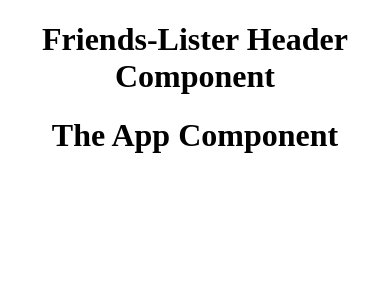
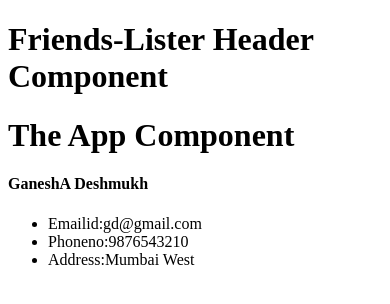
Before and after one commit to ganesh-deshmukh/friends-list, a React (Create React App) app: page / in a window 390 px wide. Shown: the top 304 px of the page. Built offline with nearby package versions, Linux system fonts and the light colour scheme.

Commit message:
added 'Friends' Component with friends-details - email,phone, address.

```diff
--- a/src/App.css
+++ b/src/App.css
@@ -1,27 +1,9 @@
 .App {
-  text-align: center;
+  text-align: left;
 }
 
 .App-header {
   background-color: #282c34;
-  min-height: 100vh;
-  display: flex;
-  flex-direction: column;
-  align-items: center;
-  justify-content: center;
-  font-size: calc(10px + 2vmin);
+
   color: white;
 }
-
-.App-link {
-  color: #61dafb;
-}
-
-@keyframes App-logo-spin {
-  from {
-    transform: rotate(0deg);
-  }
-  to {
-    transform: rotate(360deg);
-  }
-}
--- a/src/App.js
+++ b/src/App.js
@@ -1,4 +1,5 @@
 import React, { Component } from "react";
+import Friends from "./Friends";
 import Header from "./Header";
 import "./App.css";
 
@@ -8,6 +9,7 @@ class App extends Component {
       <div className="App">
         <Header />
         <h1>The App Component </h1>
+        <Friends />
       </div>
     );
   }
--- /dev/null
+++ b/src/Friends.js
@@ -0,0 +1,18 @@
+import React, { Component } from "react";
+
+class Friends extends Component {
+  render() {
+    return (
+      <div>
+        <h4>GaneshA Deshmukh</h4>
+        <ul>
+          <li>Emailid:gd@gmail.com</li>
+          <li>Phoneno:9876543210</li>
+          <li>Address:Mumbai West</li>
+        </ul>
+      </div>
+    );
+  }
+}
+
+export default Friends;
```
